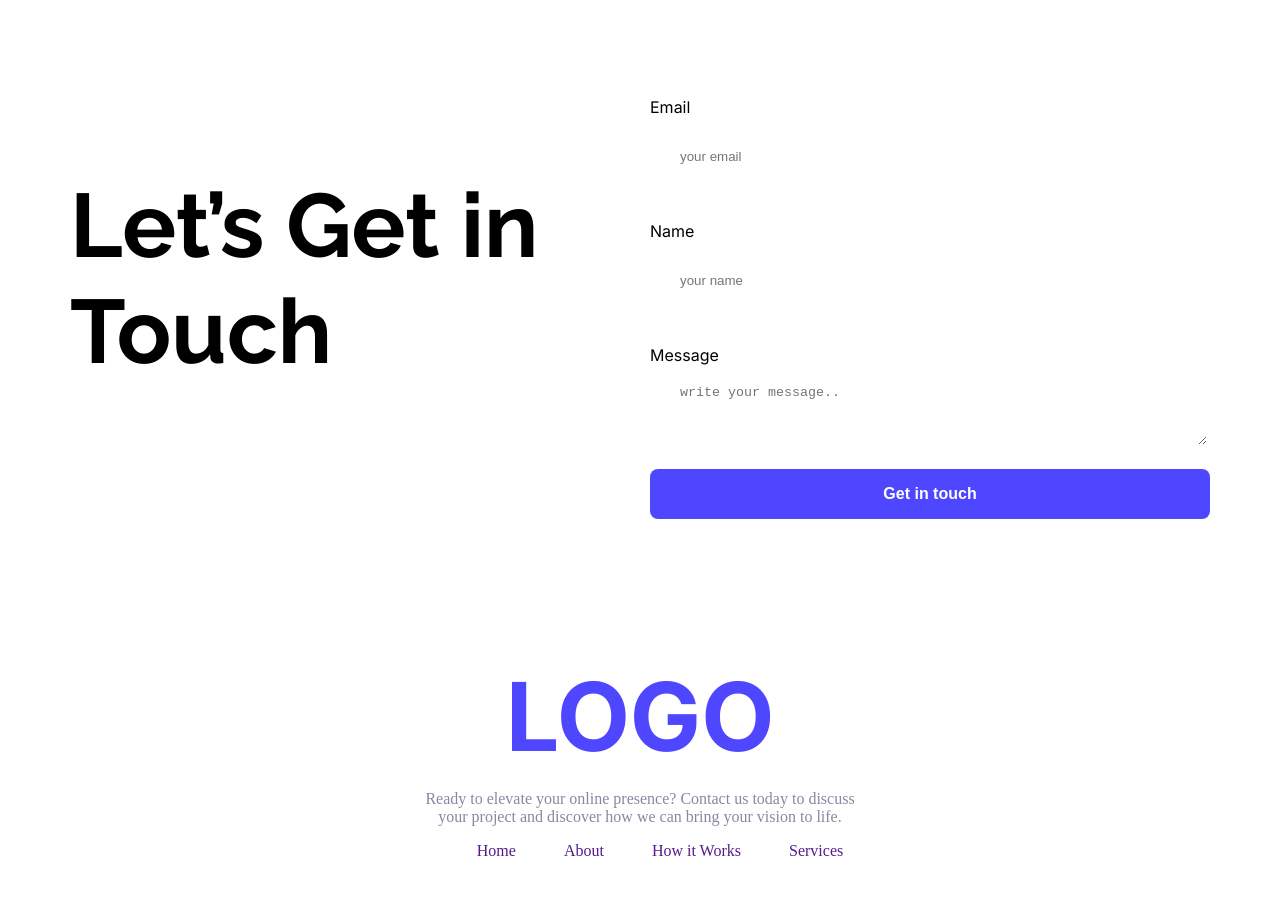
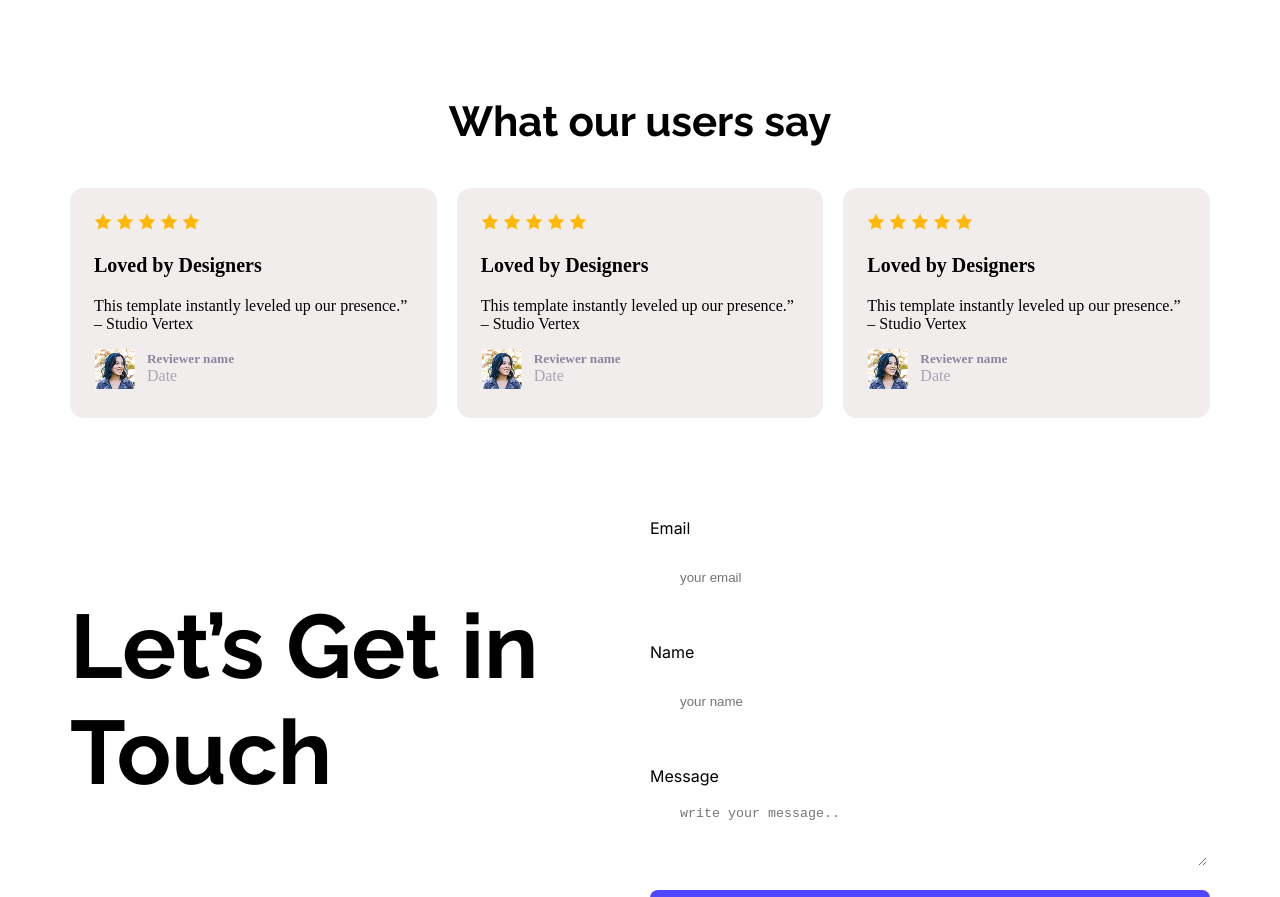
Before and after one commit to akashchy23/akash-ph-a01, a plain HTML site: page index.html in a window 1280 px wide. Shown: the part 1722-2619 px from the top of the page. Before the commit the page ends 2598 px from the top, so only its background shows below. Drawn offline with Linux system fonts and the light colour scheme.

Commit message:
added card section

```diff
--- a/index.html
+++ b/index.html
@@ -67,6 +67,76 @@
             </div>
 
         </section>
+        <!-- Users’ Feedback Section -->
+        <section class="card-section">
+            <h3 class="raleway-normal feedback-title">What our users say</h3>
+            <div class="card-container">
+                <div class="card">
+                    <div class="feedback-img">
+                        <img src="./Assets/icon-star.png" alt="">
+                        <img src="./Assets/icon-star.png" alt="">
+                        <img src="./Assets/icon-star.png" alt="">
+                        <img src="./Assets/icon-star.png" alt="">
+                        <img src="./Assets/icon-star.png" alt="">
+                    </div>
+                    <h3 class="card-title">Loved by Designers</h3>
+                    <p class="card-description">This template instantly leveled up our presence.” – Studio Vertex</p>
+                    <div class="card-image">
+                        <div>
+                            <img src="./Assets/avatar.png" alt="">
+                        </div>
+                        <div>
+                            <h5 class="img-review-title">Reviewer name</h5>
+                            <p class="img-des">Date</p>
+                        </div>
+                    </div>
+                </div>
+                <div class="card">
+                    <div class="feedback-img">
+                        <img src="./Assets/icon-star.png" alt="">
+                        <img src="./Assets/icon-star.png" alt="">
+                        <img src="./Assets/icon-star.png" alt="">
+                        <img src="./Assets/icon-star.png" alt="">
+                        <img src="./Assets/icon-star.png" alt="">
+                    </div>
+                    <h3 class="card-title">Loved by Designers</h3>
+                    <p class="card-description">This template instantly leveled up our presence.” – Studio Vertex</p>
+                    <div class="card-image">
+                        <div>
+                            <img src="./Assets/avatar.png" alt="">
+                        </div>
+                        <div>
+                            <h5 class="img-review-title">Reviewer name</h5>
+                            <p class="img-des">Date</p>
+                        </div>
+                    </div>
+                </div>
+                <div class="card">
+                    <div class="feedback-img">
+                        <img src="./Assets/icon-star.png" alt="">
+                        <img src="./Assets/icon-star.png" alt="">
+                        <img src="./Assets/icon-star.png" alt="">
+                        <img src="./Assets/icon-star.png" alt="">
+                        <img src="./Assets/icon-star.png" alt="">
+                    </div>
+                    <h3 class="card-title">Loved by Designers</h3>
+                    <p class="card-description">This template instantly leveled up our presence.” – Studio Vertex</p>
+                    <div class="card-image">
+                        <div>
+                            <img src="./Assets/avatar.png" alt="">
+                        </div>
+                        <div>
+                            <h5 class="img-review-title">Reviewer name</h5>
+                            <p class="img-des">Date</p>
+                        </div>
+                    </div>
+                </div>
+            </div>
+
+        </section>
+
+
+
         <!-- Touch section relate work -->
         <section class="touch-section">
             <div class="touch-title raleway-normal">
@@ -89,7 +159,8 @@
     </main>
     <footer>
         <h1 class="footer-title inter-normal">LOGO</h1>
-        <p class="footer-description">Ready to elevate your online presence? Contact us today to discuss <br> your project and discover how we can bring your vision to life.</p>
+        <p class="footer-description">Ready to elevate your online presence? Contact us today to discuss <br> your
+            project and discover how we can bring your vision to life.</p>
         <ul class="footer-link">
             <li><a href="">Home</a></li>
             <li><a href="">About</a></li>
--- a/style.css/project.css
+++ b/style.css/project.css
@@ -125,6 +125,47 @@ main{
     padding-bottom: 50px;
     margin-left: 5px;
 }
+
+/* feed back related style */
+.feedback-title{
+    font-weight: bold;
+    font-size: 42px;
+    text-align: center;
+}
+.card-section{
+    margin-bottom: 100px;
+}
+.card-container{
+    display: flex;
+    gap: 20px;
+}
+.card{
+    background-color: #F2EDED;
+    width: 350px;
+    padding: 25px 24px;
+    border-radius: 14px;
+}
+.card-title{
+    font-size: 1.25rem;
+    font-weight: 700;
+
+}
+.card-image{
+    display: flex;
+    gap: 12px;
+}
+.img-review-title{
+    margin-top:2px;
+    margin-bottom: 0;
+    padding: 0;
+    color: #8987A1;
+}
+.img-des{
+    margin-top:0;
+    margin-bottom: 0;
+    padding: 0;
+    color: #8987a1b4;
+}
 /* touch section related css */
 .touch-section{
     display: flex;
```
Lines whose indentation alone changed are shown as unchanged.
